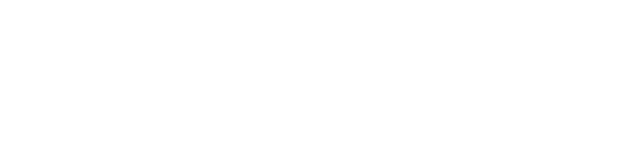
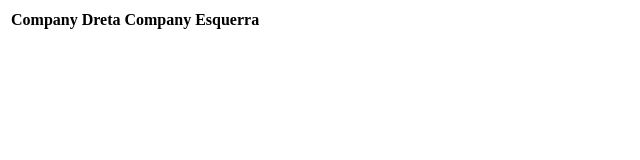
Before and after one commit to jameco147/examen_JavierMerino, a plain HTML site: page index.html in a window 1280 px wide. Shown: the whole page, without its empty margins (0-640 px from the left). Drawn offline with Linux system fonts and the light colour scheme.

Commit message:
Primera funcionalidad

```diff
--- a/index.html
+++ b/index.html
@@ -5,6 +5,11 @@
     <title>Javier Merino Coll</title>
 </head>
 <body>
-
+    <table>
+        <tr>
+            <th>Company Dreta</th>
+            <th>Company Esquerra</th>
+        </tr>
+    </table>
 </body>
 </html>
```
